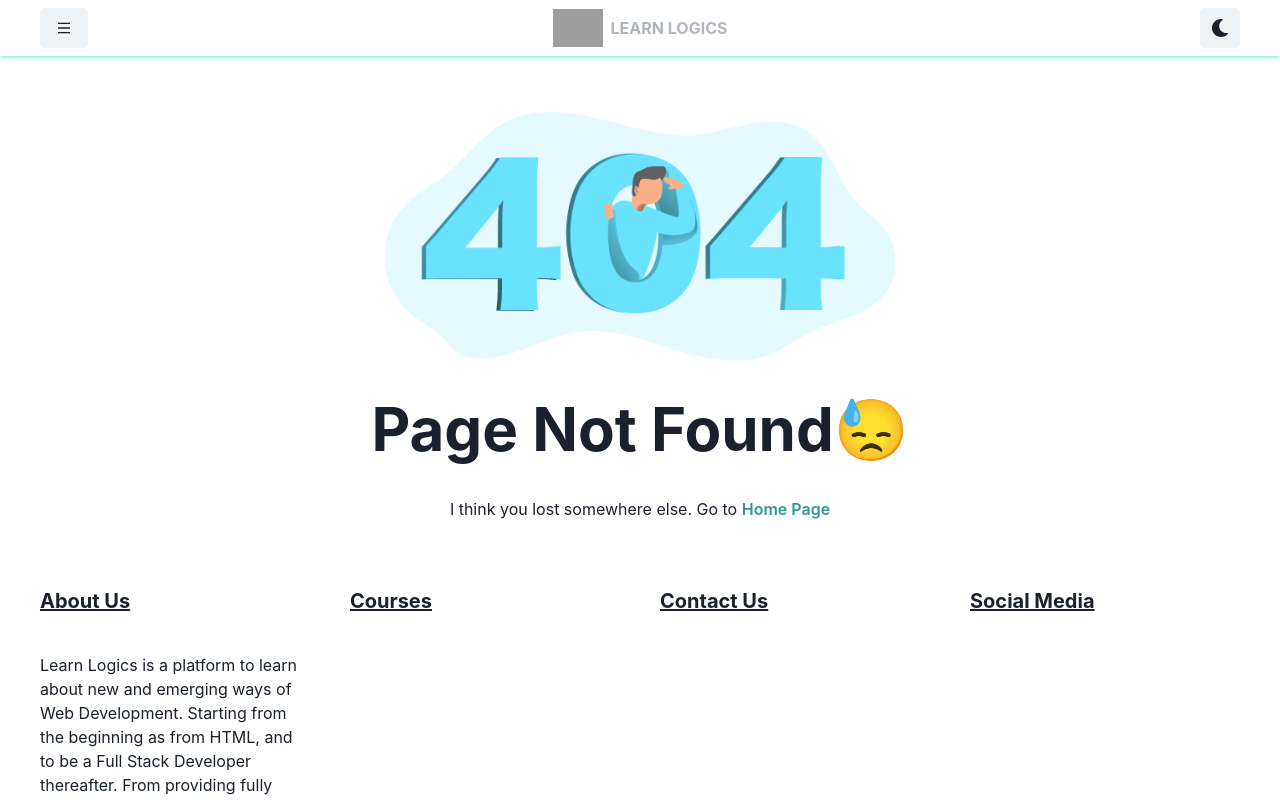
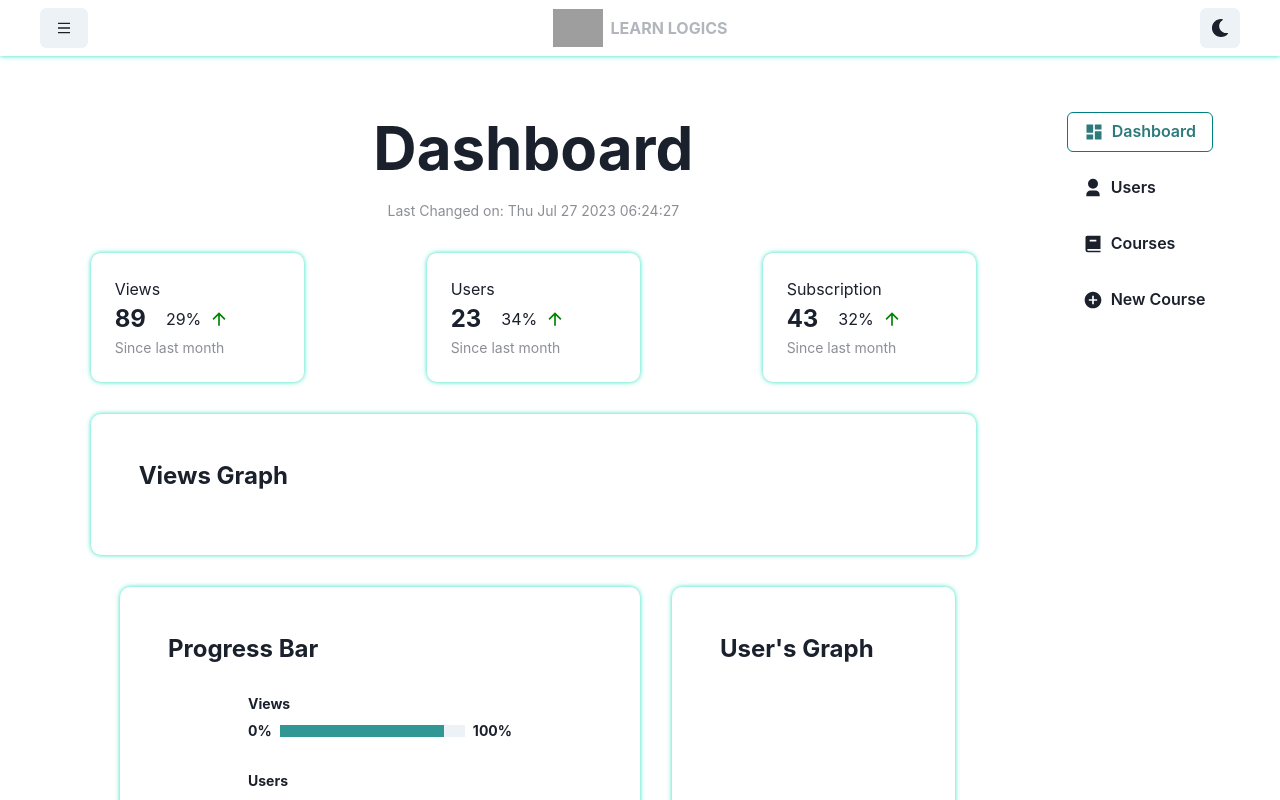
Before and after one commit to DeependraParmar/Learn-Logics, a React (Create React App) app: page /admin/dashboard in a window 1280 px wide. Shown: the top 800 px of the page. Built offline with nearby package versions, Linux system fonts and the light colour scheme; grey boxes are pictures that could not be loaded.

Commit message:
Admin Dashboard: Dashboard Page

```diff
--- a/src/App.js
+++ b/src/App.js
@@ -17,6 +17,10 @@ import CoursePage from './components/Course Page/CoursePage';
 import Profile from './components/Profile/Profile';
 import ChangePassword from './components/Profile/ChangePassword';
 import UpdateProfile from './components/Profile/UpdateProfile';
+import Dashboard from './components/Admin/Dashboard/Dashboard';
+import CoursesAdmin from './components/Admin/Courses/CoursesAdmin';
+import Users from './components/Admin/Users/Users';
+import CreateCourse from './components/Admin/CreateCourse/CreateCourse';
 
 function App() {
   window.addEventListener('contextmenu', (e) => {
@@ -27,6 +31,7 @@ function App() {
     <Router>
       <Header/>
       <Routes>
+        {/* Common Routes  */}
         <Route path="/" element={<Home/>} />
 
         <Route path="/courses" element={<Courses/>} />
@@ -47,6 +52,12 @@ function App() {
         <Route path='/changepassword' element={<ChangePassword />} />
         <Route path='/updateprofile' element={<UpdateProfile />} />
 
+        {/* admin routes  */}
+        <Route path='/admin/dashboard' element={<Dashboard />} />
+        <Route path='/admin/courses' element={<CoursesAdmin />} />
+        <Route path='/admin/users' element={<Users />} />
+        <Route path='/admin/createcourse' element={<CreateCourse />} />
+
         <Route path='*' element={<NotFound />} />
       </Routes>
       <Footer/>
--- /dev/null
+++ b/src/components/Admin/Courses/CoursesAdmin.jsx
@@ -0,0 +1,18 @@
+import { Box, Grid } from '@chakra-ui/react'
+import React from 'react'
+import Sidebar from '../Sidebar'
+
+const CoursesAdmin = () => {
+  return (
+    <>
+      <Grid padding={'7rem 0rem 2rem 0rem'} templateColumns={['1fr', '1fr', '5fr 1fr', '5fr 1fr']} >
+        <Box >
+
+        </Box>
+        <Sidebar />
+      </Grid>
+    </>
+  )
+}
+
+export default CoursesAdmin;
--- /dev/null
+++ b/src/components/Admin/CreateCourse/CreateCourse.jsx
@@ -0,0 +1,18 @@
+import { Box, Grid } from '@chakra-ui/react'
+import React from 'react'
+import Sidebar from '../Sidebar'
+
+const CreateCourse = () => {
+  return (
+    <>
+      <Grid padding={'7rem 0rem 2rem 0rem'} templateColumns={['1fr', '1fr', '5fr 1fr', '5fr 1fr']} >
+        <Box >
+
+        </Box>
+        <Sidebar />
+      </Grid>
+    </>
+  )
+}
+
+export default CreateCourse;
--- /dev/null
+++ b/src/components/Admin/Dashboard/Dashboard.jsx
@@ -0,0 +1,78 @@
+import { Box, Grid, HStack, Heading, Progress, Stack, Text } from '@chakra-ui/react'
+import React from 'react'
+import Sidebar from '../Sidebar'
+import { RiArrowDownLine, RiArrowUpLine } from 'react-icons/ri'
+
+const DataBox = ({ title, quantity, qtyPercentage, profit }) => {
+    return (
+        <>
+            <Box boxShadow={'0px 0 5px #27debf'} padding={'1.5rem'} borderRadius={'10px'} width={['full', 'full', '25%', '20%']}>
+                <Text>{title}</Text>
+                <HStack spacing={'5'}>
+                    <Text fontSize={'2xl'} fontWeight={'bold'} >{quantity}</Text>
+                    <HStack >
+                        <Text children={`${qtyPercentage}%`} />
+                        {profit ? <RiArrowUpLine color='green' size={'20'} /> : <RiArrowDownLine color='red' size={'20'} />}
+                    </HStack>
+                </HStack>
+                <Text opacity={0.5} fontSize={'sm'} children={'Since last month'} />
+            </Box>
+
+        </>
+    )
+}
+const Bar = ({ title, value, profit }) => {
+    return (
+        <>
+            <Box py={'4'} px={['0', '20']}>
+                <Heading fontSize={'sm'} mb={'2'}>{title}</Heading>
+                <HStack spacing={'2'} width={'full'} alignItems={'center'} >
+                    <Text fontSize={'sm'} fontWeight={'bold'} >{profit ? "0%" : `-${value}%`}</Text>
+                    <Progress colorScheme='teal' value={profit ? value : 0} width={`${value > 100 ? value : 100}%`} />
+                    <Text fontSize={'sm'} fontWeight={'bold'} >100%</Text>
+                </HStack>
+            </Box>
+        </>
+    )
+}
+const Dashboard = () => {
+    return (
+        <>
+            <Grid justifyContent={'center'} padding={['7rem 1rem', '7rem 2rem','7rem 2rem', '7rem 0rem 2rem 0rem']} templateColumns={['1fr', '1fr', '4fr 1fr', '5fr 1fr']} >
+                <Box boxSizing='border-box'>
+                    <Heading textAlign={'center'} mb={'1rem'} fontSize={['3xl', '3xl', '4xl', '6xl']} >Dashboard</Heading>
+                    <Text textAlign={'center'} fontSize={'sm'} opacity={0.5} children={`Last Changed on: ${String(new Date()).split("G")[0]}`} />
+
+                    <Stack direction={['column', 'column', 'row', 'row']} justifyContent={'space-evenly'} alignItems={'center'} mt={'2rem'} spacing={'2rem'} >
+                        <DataBox title={'Views'} quantity={89} qtyPercentage={29} profit={true} data={0} />
+                        <DataBox title={'Users'} quantity={23} qtyPercentage={34} profit={true} data={0} />
+                        <DataBox title={'Subscription'} quantity={43} qtyPercentage={32} profit={true} data={0} />
+                    </Stack>
+
+                    <Box boxShadow={'0px 0px 5px #27debf'} borderRadius={'10px'} width={['100%', '100%', '100%', '83%']} margin={['2rem 0rem', '', '2rem 0rem', '2rem auto']} padding={['1rem', '3rem']} >
+                        <Heading fontSize={['xl', 'xl', '2xl', '2xl']} mb={'1rem'} >Views Graph</Heading>
+                    </Box>
+
+                    <Grid templateColumns={['1fr','1fr','1fr','3fr 2fr']} >
+                        <Box boxShadow={'0px 0px 5px #27debf'} borderRadius={'10px'} m={['','','', '0rem 0rem 2rem 7.5rem']} padding={['1rem', '3rem']}>
+                            <Heading fontSize={['xl', 'xl', '2xl', '2xl']} mb={'1rem'} >Progress Bar</Heading>
+                            <Box>
+                                <Bar profit={true} title={'Views'} value={'89'} />
+                                <Bar profit={true} title={'Users'} value={'23'} />
+                                <Bar profit={false} title={'Subscriptions'} value={'43'} />
+                            </Box>
+                        </Box>
+                        <Box boxShadow={'0px 0px 5px #27debf'} borderRadius={'10px'} m={['2rem 0rem', '2rem 0rem', '', '0rem 7rem 2rem 2rem']} padding={['1rem', '3rem']}>
+                            <Heading fontSize={['xl', 'xl', '2xl', '2xl']} mb={'1rem'} >User's Graph</Heading>
+                        </Box>
+
+                    </Grid>
+
+                </Box>
+                <Sidebar />
+            </Grid>
+        </>
+    )
+}
+
+export default Dashboard
--- /dev/null
+++ b/src/components/Admin/Sidebar.jsx
@@ -0,0 +1,30 @@
+import { Button, VStack } from '@chakra-ui/react'
+import React from 'react'
+import { RiAddCircleFill, RiBook2Fill, RiDashboardFill, RiUser3Fill } from 'react-icons/ri'
+import { Link,useLocation } from 'react-router-dom'
+
+const Sidebar = () => {
+    const location = useLocation();
+    return (
+        <>
+            <VStack alignItems={'flex-start'} spacing={'4'} >
+                <SidebarLinks route={'dashboard'} active={location.pathname==='/admin/dashboard'} icon={<RiDashboardFill size={'20'} />} text={'Dashboard'} />
+                <SidebarLinks route={'users'} active={location.pathname==='/admin/users'} icon={<RiUser3Fill size={'20'} />} text={'Users'} />
+                <SidebarLinks route={'courses'} active={location.pathname==='/admin/courses'} icon={<RiBook2Fill size={'20'} />} text={'Courses'} />
+                <SidebarLinks route={'createcourse'} active={location.pathname==='/admin/createcourse'} icon={<RiAddCircleFill size={'20'} />} text={'New Course'} />
+            </VStack>
+        </>
+    )
+}
+
+export default Sidebar
+
+function SidebarLinks ({route,icon,text,active}) {
+    return (
+        <>
+            <Link to={`/admin/${route}`} >
+                <Button colorScheme={active? 'teal':''} border={active? '1px solid teal': '0px'} gap={'2'} variant={'ghost'}  >{icon}{text}</Button>
+            </Link>
+        </>
+    )
+}
--- /dev/null
+++ b/src/components/Admin/Users/Users.jsx
@@ -0,0 +1,18 @@
+import { Box, Grid } from '@chakra-ui/react'
+import React from 'react'
+import Sidebar from '../Sidebar'
+
+const Users = () => {
+  return (
+    <>
+      <Grid padding={'7rem 0rem 2rem 0rem'} templateColumns={['1fr', '1fr', '5fr 1fr', '5fr 1fr']} >
+        <Box >
+
+        </Box>
+        <Sidebar />
+      </Grid>
+    </>
+  )
+}
+
+export default Users;
--- a/src/components/Profile/UpdateProfile.jsx
+++ b/src/components/Profile/UpdateProfile.jsx
@@ -3,7 +3,6 @@ import Particles from '../Home/Particles'
 import { AiOutlineMail, AiOutlineUser } from 'react-icons/ai';
 import { TiTick } from 'react-icons/ti';
 import { Button, Container, HStack, Heading, Input, VStack } from '@chakra-ui/react';
-import { BiShowAlt } from 'react-icons/bi';
 import { useEffect } from 'react';
 import { useState } from 'react';
 
@@ -52,4 +51,4 @@ const UpdateProfile = () => {
   )
 }
 
-export default UpdateProfile
+export default UpdateProfile;
```
